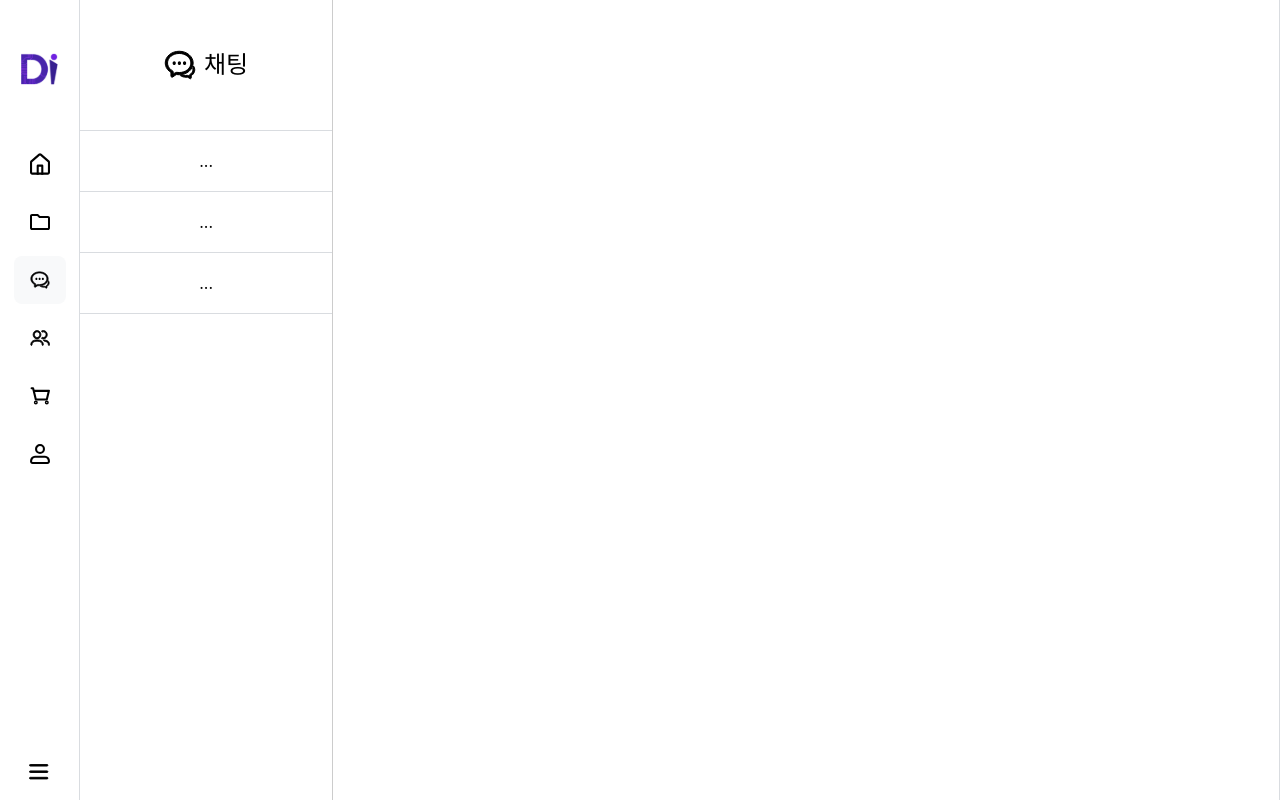
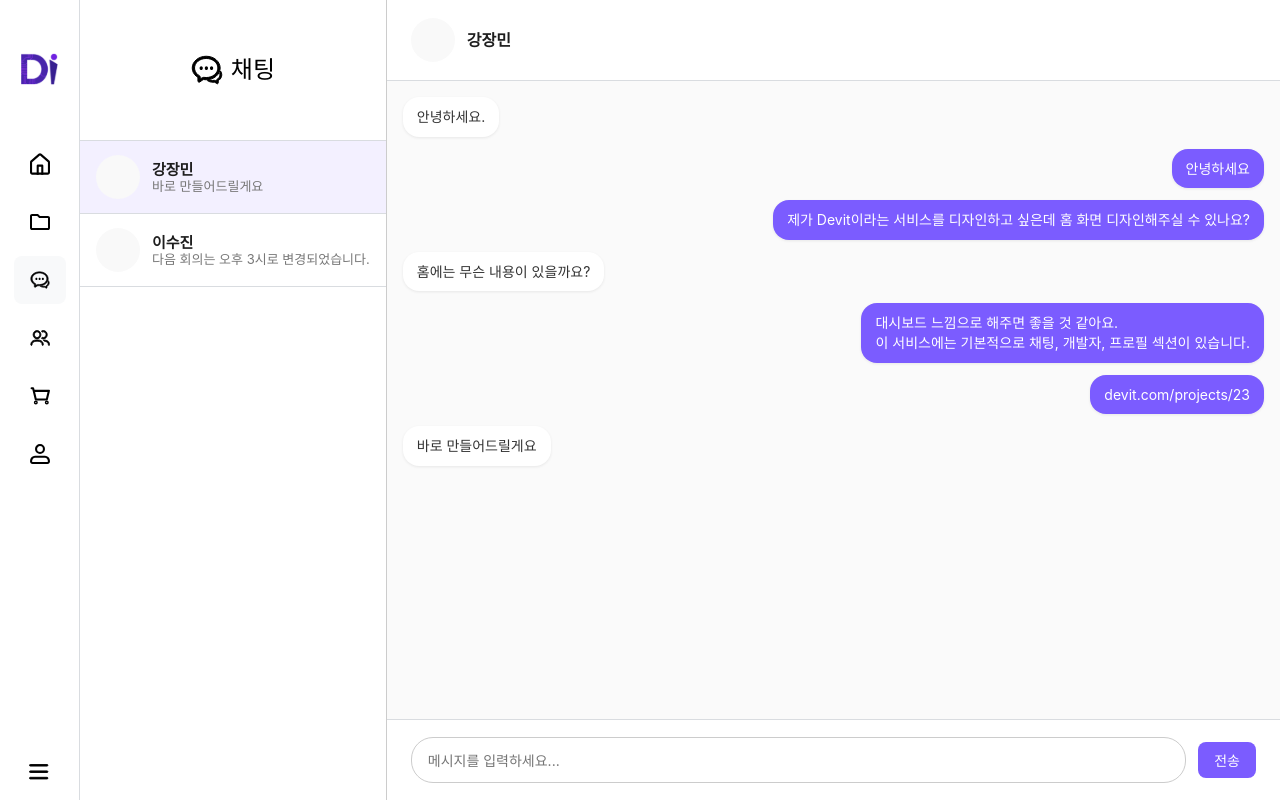
Before and after one commit to technologyaa/Devit-Web, a React (Vite) app: page /chat in a window 1280 px wide. Built offline with nearby package versions, Linux system fonts and the light colour scheme.

Commit message:
feat: 채팅 UI 구현

```diff
--- /dev/null
+++ b/src/data/chat-list.js
@@ -0,0 +1,70 @@
+export const chatList = [
+  {
+    id: 1,
+    userName: "강장민",
+    userProfile: "/assets/dummy-profile.svg",
+    lastMessage: "바로 만들어드릴게요",
+    lastTime: "2025-11-11T08:43:00",
+    messages: [
+      {
+        id: 1,
+        sender: "강장민",
+        content: "안녕하세요.",
+        time: "2025-11-11T08:10:00",
+        isMine: false, // false면 상대방, true면 내가 보낸 메시지
+      },
+      {
+        id: 2,
+        sender: "나",
+        content: "안녕하세요",
+        time: "2025-11-11T08:10:10",
+        isMine: true,
+      },
+      {
+        id: 3,
+        sender: "나",
+        content:
+          "제가 Devit이라는 서비스를 디자인하고 싶은데 홈 화면 디자인해주실 수 있나요?",
+        time: "2025-11-11T08:11:00",
+        isMine: true,
+      },
+      {
+        id: 4,
+        sender: "강장민",
+        content: "홈에는 무슨 내용이 있을까요?",
+        time: "2025-11-11T08:12:00",
+        isMine: false,
+      },
+      {
+        id: 5,
+        sender: "나",
+        content:
+          "대시보드 느낌으로 해주면 좋을 것 같아요.\n이 서비스에는 기본적으로 채팅, 개발자, 프로필 섹션이 있습니다.",
+        time: "2025-11-11T08:13:30",
+        isMine: true,
+      },
+      {
+        id: 6,
+        sender: "나",
+        content: "devit.com/projects/23",
+        time: "2025-11-11T08:14:00",
+        isMine: true,
+      },
+      {
+        id: 7,
+        sender: "강장민",
+        content: "바로 만들어드릴게요",
+        time: "2025-11-11T08:15:00",
+        isMine: false,
+      },
+    ],
+  },
+  {
+    id: 2,
+    userName: "이수진",
+    userProfile: "/assets/dummy-profile.svg",
+    lastMessage: "다음 회의는 오후 3시로 변경되었습니다.",
+    lastTime: "2025-11-10T17:00:00",
+    messages: [],
+  },
+];
--- a/src/pages/chat/ChatPage.jsx
+++ b/src/pages/chat/ChatPage.jsx
@@ -1,26 +1,140 @@
+import { useState, useRef, useEffect } from "react";
 import * as S from "./styles/chatPage";
 import { Helmet } from "react-helmet";
+import { chatList as initialChatList } from "@/data/chat-list";
 
 export default function ChatPage() {
+  const [chatList, setChatList] = useState(initialChatList);
+  const [selectedChat, setSelectedChat] = useState(initialChatList[0]);
+  const [messageInput, setMessageInput] = useState("");
+  const isSending = useRef(false);
+
+  // ✅ 메시지 리스트 컨테이너 ref
+  const messageListRef = useRef(null);
+
+  const handleSend = () => {
+    if (isSending.current) return;
+    if (!messageInput.trim()) return;
+
+    isSending.current = true;
+
+    const newMessage = {
+      id: selectedChat.messages.length + 1,
+      sender: "나",
+      content: messageInput,
+      time: new Date().toISOString(),
+      isMine: true,
+    };
+
+    const updatedChat = {
+      ...selectedChat,
+      messages: [...selectedChat.messages, newMessage],
+    };
+
+    setChatList((prev) =>
+      prev.map((chat) => (chat.id === updatedChat.id ? updatedChat : chat))
+    );
+    setSelectedChat(updatedChat);
+    setMessageInput("");
+
+    setTimeout(() => {
+      isSending.current = false;
+    }, 100);
+  };
+
+  // ✅ 메시지가 바뀔 때마다 자동 스크롤 하단 이동
+  useEffect(() => {
+    const el = messageListRef.current;
+    if (el) {
+      el.scrollTo({
+        top: el.scrollHeight,
+        behavior: "smooth",
+      });
+    }
+  }, [selectedChat.messages]);
+
   return (
     <>
       <Helmet>
         <title>Devit</title>
-        <link rel="icon" href="./assets/Helmet.svg"></link>
+        <link rel="icon" href="./assets/Helmet.svg" />
       </Helmet>
+
       <S.Container>
+        {/* 💬 왼쪽: 채팅 리스트 */}
         <S.ChatList>
           <S.ChatListHeader>
-            <S.ChatIcon src="/assets/chat-icon.svg"></S.ChatIcon>
+            <S.ChatIcon src="/assets/chat-icon.svg" alt="chat" />
             채팅
           </S.ChatListHeader>
+
           <S.ChatItemList>
-            <S.ChatItem> ... </S.ChatItem>
-            <S.ChatItem> ... </S.ChatItem>
-            <S.ChatItem> ... </S.ChatItem>
+            {chatList.map((chat) => (
+              <S.ChatItem
+                key={chat.id}
+                onClick={() => setSelectedChat(chat)}
+                style={{
+                  backgroundColor:
+                    selectedChat.id === chat.id ? "#f3f0ff" : "transparent",
+                }}
+              >
+                <S.ChatProfile
+                  src={chat.userProfile || "/assets/default-profile.svg"}
+                  alt={chat.userName}
+                />
+                <S.ChatInfo>
+                  <S.ChatUserName>{chat.userName}</S.ChatUserName>
+                  <S.ChatLastMessage>{chat.lastMessage}</S.ChatLastMessage>
+                </S.ChatInfo>
+              </S.ChatItem>
+            ))}
           </S.ChatItemList>
         </S.ChatList>
-        <S.ChatRoom></S.ChatRoom>
+
+        {/* 💭 오른쪽: 채팅방 */}
+        <S.ChatRoom>
+          {selectedChat ? (
+            <>
+              <S.ChatRoomHeader>
+                <S.ChatRoomProfile
+                  src={selectedChat.userProfile}
+                  alt={selectedChat.userName}
+                />
+                <S.ChatRoomUserName>{selectedChat.userName}</S.ChatRoomUserName>
+              </S.ChatRoomHeader>
+
+              {/* ✅ 메시지 영역에 ref 연결 */}
+              <S.MessageList ref={messageListRef}>
+                {selectedChat.messages.map((msg) => (
+                  <S.MessageRow key={msg.id} isMine={msg.isMine}>
+                    <S.MessageBubble isMine={msg.isMine}>
+                      {msg.content}
+                    </S.MessageBubble>
+                  </S.MessageRow>
+                ))}
+              </S.MessageList>
+
+              <S.ChatInputArea
+                onKeyDown={(e) => {
+                  if (e.key === "Enter" && !e.shiftKey) {
+                    e.preventDefault();
+                    handleSend();
+                  }
+                }}
+              >
+                <S.ChatInput
+                  type="text"
+                  placeholder="메시지를 입력하세요..."
+                  value={messageInput}
+                  onChange={(e) => setMessageInput(e.target.value)}
+                />
+                <S.SendButton onClick={handleSend}>전송</S.SendButton>
+              </S.ChatInputArea>
+            </>
+          ) : (
+            <S.EmptyMessage>채팅방을 선택해주세요 💬</S.EmptyMessage>
+          )}
+        </S.ChatRoom>
       </S.Container>
     </>
   );
--- a/src/pages/chat/styles/chatPage.js
+++ b/src/pages/chat/styles/chatPage.js
@@ -1,6 +1,7 @@
 import { Image } from "@/styles/Image";
 import styled from "styled-components";
 
+/* 전체 컨테이너 */
 export const Container = styled.div`
   width: 100%;
   height: 100%;
@@ -8,25 +9,29 @@ export const Container = styled.div`
   align-items: center;
 `;
 
+/* 왼쪽: 채팅 리스트 */
 export const ChatList = styled.div`
   width: 320px;
   height: 100%;
   display: flex;
   flex-direction: column;
   border-right: 1px solid #ccc;
+  background-color: #fff;
 `;
 
+/* 오른쪽: 채팅방 영역 */
 export const ChatRoom = styled.div`
   width: 100%;
   height: 100%;
   display: flex;
   flex-direction: column;
-  border-right: 1px solid #d9dce0;
+  background-color: #fafafa;
 `;
 
+/* 상단 헤더 (채팅 제목 + 아이콘) */
 export const ChatListHeader = styled.div`
   width: 100%;
-  height: 130px;
+  height: 140px;
   display: flex;
   justify-content: center;
   align-items: center;
@@ -36,26 +41,167 @@ export const ChatListHeader = styled.div`
   border-bottom: 1px solid #d9dce0;
 `;
 
+export const ChatIcon = styled(Image)`
+  width: 32px;
+`;
+
+/* 채팅 리스트 전체 */
 export const ChatItemList = styled.div`
   width: 100%;
   display: flex;
   flex-direction: column;
+  overflow-y: auto;
+  &::-webkit-scrollbar {
+    display: none;
+  }
 `;
 
+/* 채팅 목록 하나 */
 export const ChatItem = styled.div`
   width: 100%;
-  height: 60px;
+  height: 72px;
+  display: flex;
+  align-items: center;
+  padding: 0 16px;
   border-bottom: 1px solid #d9dce0;
-  display: flex;
-  justify-content: center;
-  align-items: center;
   cursor: pointer;
-
+  transition: background-color 0.2s ease;
   &:hover {
     background-color: #f8f9fa;
   }
 `;
 
-export const ChatIcon = styled(Image)`
-  width: 32px;
+export const ChatProfile = styled.img`
+  width: 44px;
+  height: 44px;
+  border-radius: 50%;
+  object-fit: cover;
 `;
+
+export const ChatInfo = styled.div`
+  display: flex;
+  flex-direction: column;
+  justify-content: center;
+  margin-left: 12px;
+  flex: 1;
+`;
+
+export const ChatUserName = styled.div`
+  font-size: 15px;
+  font-weight: 600;
+  color: #1e1e1e;
+`;
+
+export const ChatLastMessage = styled.div`
+  font-size: 13px;
+  color: #777;
+  margin-top: 3px;
+  white-space: nowrap;
+  overflow: hidden;
+  text-overflow: ellipsis;
+`;
+
+/* ----------------------------- */
+/* 🗨️ 오른쪽 ChatRoom 내부 스타일 */
+/* ----------------------------- */
+
+/* 상단 사용자 정보 영역 */
+export const ChatRoomHeader = styled.div`
+  height: 80px;
+  display: flex;
+  align-items: center;
+  padding: 0 24px;
+  border-bottom: 1px solid #d9dce0;
+  background-color: #fff;
+`;
+
+export const ChatRoomProfile = styled.img`
+  width: 44px;
+  height: 44px;
+  border-radius: 50%;
+  object-fit: cover;
+  margin-right: 12px;
+`;
+
+export const ChatRoomUserName = styled.div`
+  font-weight: 600;
+  font-size: 16px;
+  color: #1e1e1e;
+`;
+
+/* 개별 메시지 행 */
+export const MessageRow = styled.div`
+  display: flex;
+  align-items: flex-end;
+  justify-content: ${(props) => (props.isMine ? "flex-end" : "flex-start")};
+`;
+
+/* 메시지 말풍선 */
+export const MessageBubble = styled.div`
+  max-width: 60%;
+  padding: 10px 14px;
+  border-radius: 16px;
+  font-size: 14px;
+  line-height: 1.4;
+  background-color: ${(props) => (props.isMine ? "#7b5cff" : "#ffffff")};
+  color: ${(props) => (props.isMine ? "#fff" : "#333")};
+  box-shadow: 0 1px 3px rgba(0, 0, 0, 0.08);
+  white-space: pre-line;
+`;
+
+/* 하단 메시지 입력창 */
+export const ChatInputArea = styled.div`
+  height: 80px;
+  display: flex;
+  align-items: center;
+  padding: 0 24px;
+  background-color: #fff;
+  border-top: 1px solid #d9dce0;
+`;
+
+export const ChatInput = styled.input`
+  flex: 1;
+  height: 44px;
+  border-radius: 22px;
+  border: 1px solid #ccc;
+  padding: 0 16px;
+  font-size: 14px;
+  outline: none;
+  &:focus {
+    border-color: #7b5cff;
+  }
+`;
+
+export const SendButton = styled.button`
+  margin-left: 12px;
+  padding: 8px 16px;
+  background-color: #7b5cff;
+  color: #fff;
+  border: none;
+  border-radius: 8px;
+  font-size: 14px;
+  cursor: pointer;
+  transition: background-color 0.2s;
+  &:hover {
+    background-color: #6a4be8;
+  }
+`;
+
+export const MessageList = styled.div`
+  flex: 1;
+  display: flex;
+  flex-direction: column;
+  padding: 16px;
+  gap: 12px;
+  overflow-y: auto; /* ✅ 스크롤 가능 */
+  scroll-behavior: smooth; /* ✅ 부드러운 이동 */
+`;
+
+export const EmptyMessage = styled.div`
+  flex: 1;
+  display: flex;
+  align-items: center;
+  justify-content: center;
+  color: #777;
+  font-size: 16px;
+`;
```
